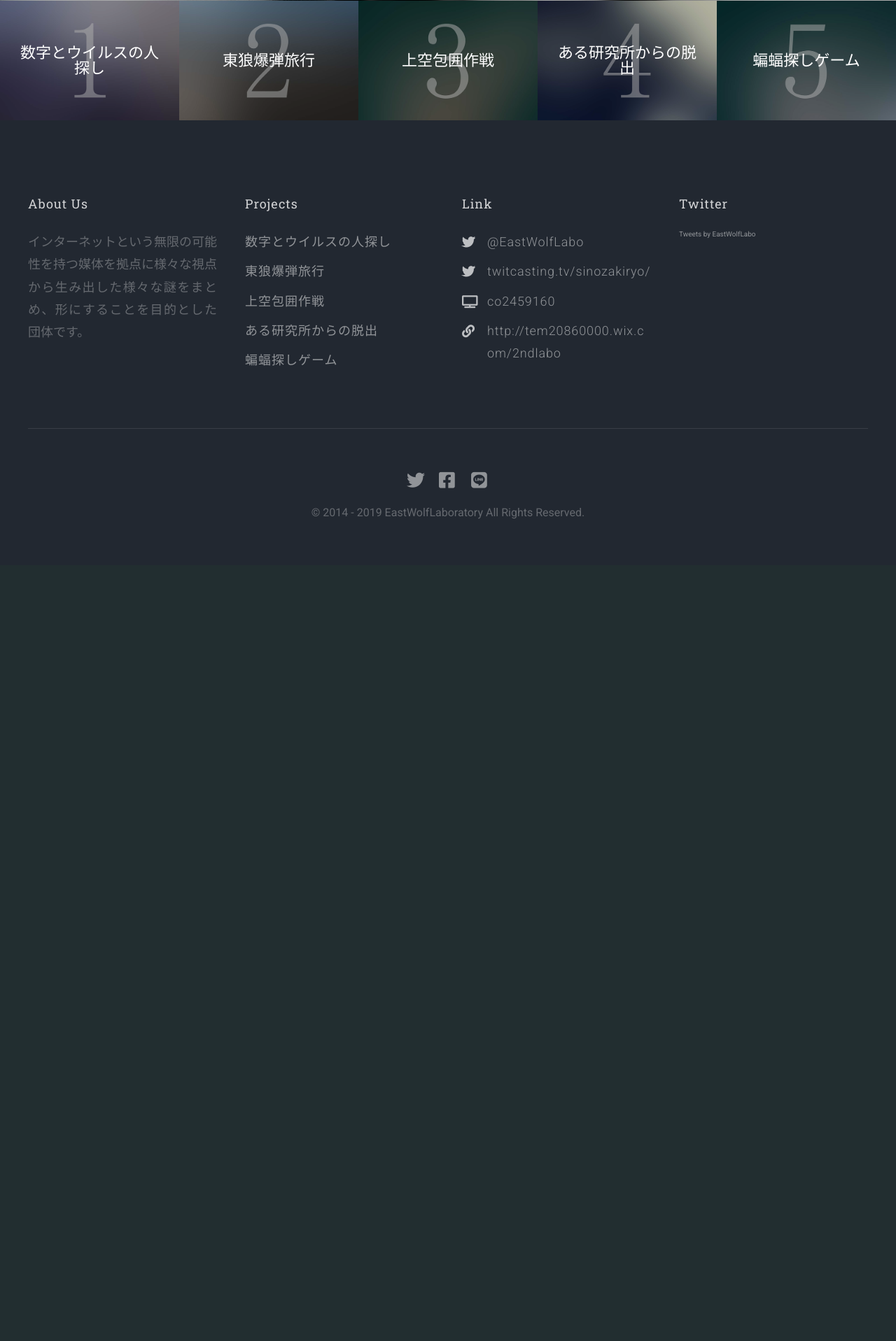
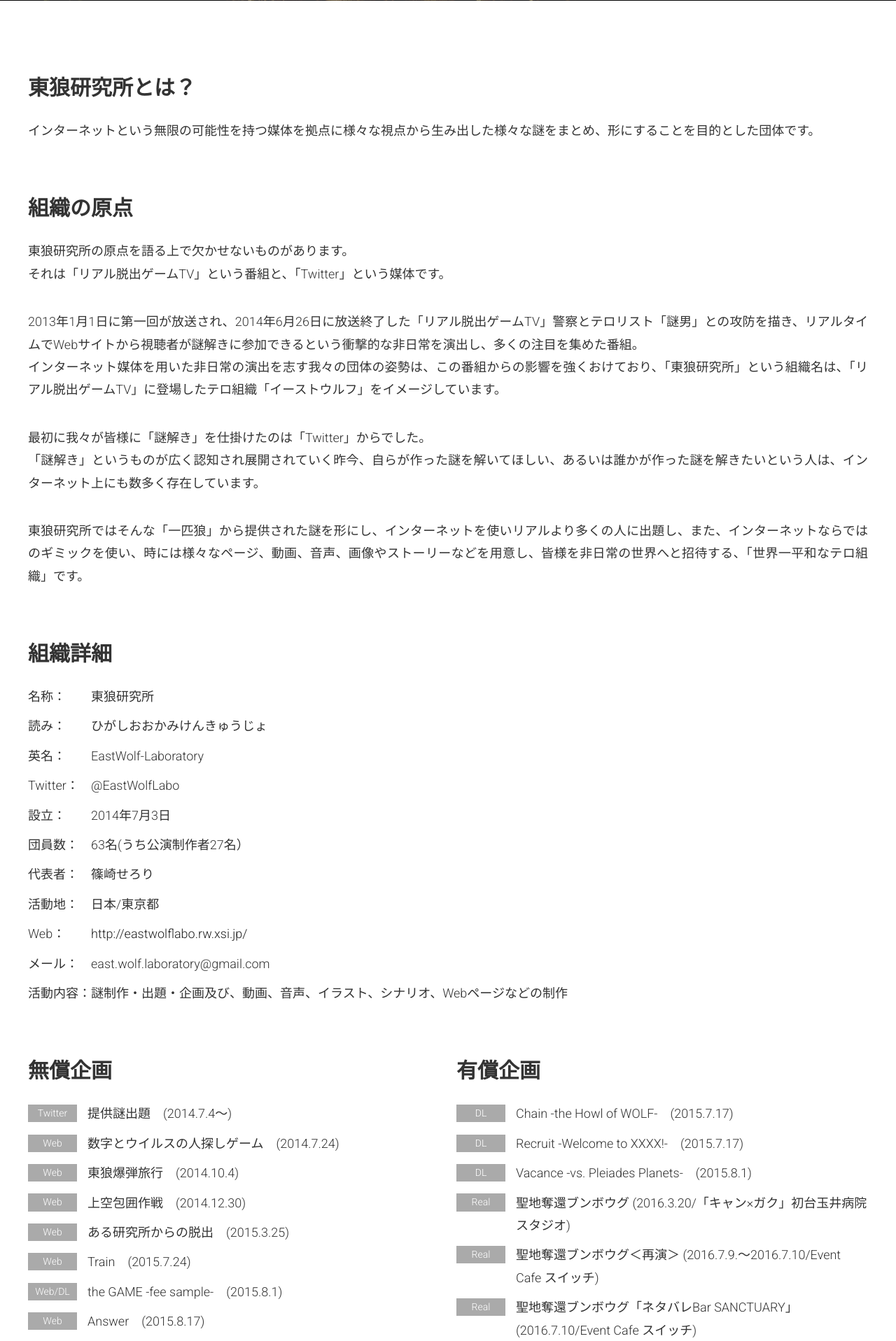
Before and after one commit to Waterfox-skjp/EastWolfLabo, a PHP site: page /about/index.php in a window 1280 px wide. Shown: the part 799-2716 px from the top of the page at 70% size. Before the commit the page ends 1541 px from the top, so only its background shows below. Run offline with PHP 8.4, Linux system fonts and the light colour scheme; some libraries are stand-ins or nearby versions.

Commit message:
ABOUT(PC) 完了

```diff
--- /dev/null
+++ b/about/index.php
@@ -0,0 +1,103 @@
+<!DOCTYPE html>
+<html lang="ja">
+<head>
+<?php
+  $title = 'ABOUT';
+  include_once($_SERVER['DOCUMENT_ROOT'] . '/include/head.php');
+?>
+</head>
+<body class="about">
+  <div class="wrap">
+    <?php include_once($_SERVER['DOCUMENT_ROOT'] . '/include/header.php'); ?>
+    <main>
+      <div id="js-main-visual" class="main-visual">
+        <h1>ABOUT</h1>
+        <div class="bottom-scroll">
+          <a href="#anchor-contents">
+            <div class="icon-mouse"></div>
+            <span>SCROll</span>
+          </a>
+        </div>
+      </div>
+      <div id="anchor-contents" class="about-detail">
+        <div class="inner-wrap">
+          <section>
+            <h2>東狼研究所とは？</h2>
+            <p>インターネットという無限の可能性を持つ媒体を拠点に様々な視点から生み出した様々な謎をまとめ、形にすることを目的とした団体です。</p>
+          </section>
+          <section>
+            <h2>組織の原点</h2>
+            <p>東狼研究所の原点を語る上で欠かせないものがあります。<br>それは「リアル脱出ゲームTV」という番組と、「Twitter」という媒体です。</p>
+            <p>2013年1月1日に第一回が放送され、2014年6月26日に放送終了した「リアル脱出ゲームTV」警察とテロリスト「謎男」との攻防を描き、リアルタイムでWebサイトから視聴者が謎解きに参加できるという衝撃的な非日常を演出し、多くの注目を集めた番組。<br>インターネット媒体を用いた非日常の演出を志す我々の団体の姿勢は、この番組からの影響を強くおけており、「東狼研究所」という組織名は、「リアル脱出ゲームTV」に登場したテロ組織「イーストウルフ」をイメージしています。</p>
+            <p>最初に我々が皆様に「謎解き」を仕掛けたのは「Twitter」からでした。<br>「謎解き」というものが広く認知され展開されていく昨今、自らが作った謎を解いてほしい、あるいは誰かが作った謎を解きたいという人は、インターネット上にも数多く存在しています。</p>
+            <p>東狼研究所ではそんな「一匹狼」から提供された謎を形にし、インターネットを使いリアルより多くの人に出題し、また、インターネットならではのギミックを使い、時には様々なページ、動画、音声、画像やストーリーなどを用意し、皆様を非日常の世界へと招待する、「世界一平和なテロ組織」です。</p>
+          </section>
+          <section>
+            <h2>組織詳細</h2>
+            <dl class="detail-list">
+              <dt>名称</dt>
+              <dd>東狼研究所</dd>
+              <dt>読み</dt>
+              <dd>ひがしおおかみけんきゅうじょ</dd>
+              <dt>英名</dt>
+              <dd>EastWolf-Laboratory</dd>
+              <dt>Twitter</dt>
+              <dd>@EastWolfLabo</dd>
+              <dt>設立</dt>
+              <dd>2014年7月3日</dd>
+              <dt>団員数</dt>
+              <dd>63名(うち公演制作者27名）</dd>
+              <dt>代表者</dt>
+              <dd>篠崎せろり</dd>
+              <dt>活動地</dt>
+              <dd>日本/東京都</dd>
+              <dt>Web</dt>
+              <dd><a href="http://eastwolflabo.rw.xsi.jp/">http://eastwolflabo.rw.xsi.jp/</a></dd>
+              <dt>メール</dt>
+              <dd>east.wolf.laboratory@gmail.com</dd>
+              <dt>活動内容</dt>
+              <dd>謎制作・出題・企画及び、動画、音声、イラスト、シナリオ、Webページなどの制作</dd>
+            </dl>
+          </section>
+          <div class="column-two">
+            <section>
+              <h2>無償企画</h2>
+              <ul class="project-list">
+                <li><span class="label">Twitter</span>提供謎出題　(2014.7.4～)</li>
+                <li><span class="label">Web</span>数字とウイルスの人探しゲーム　(2014.7.24) </li>
+                <li><span class="label">Web</span>東狼爆弾旅行　(2014.10.4)</li>
+                <li><span class="label">Web</span>上空包囲作戦　(2014.12.30)</li>
+                <li><span class="label">Web</span>ある研究所からの脱出　(2015.3.25)</li>
+                <li><span class="label">Web</span>Train　(2015.7.24)</li>
+                <li><span class="label">Web/DL</span>the GAME -fee sample-　(2015.8.1)</li>
+                <li><span class="label">Web</span>Answer　(2015.8.17)</li>
+                <li><span class="label">Web</span>蝙蝠探しゲーム　(2015.10.17)</li>
+                <li><span class="label">Web</span>Street　(2015.10.26)</li>
+                <li><span class="label">Real</span>なぞときだいすきドクガスパーティー「謎テロ大学」 (2015.11.13./「謎解き大学」新宿某所)</li>
+                <li><span class="label">Web</span>Number (2016.2.17.～)</li>
+              </ul>
+            </section>
+            <section>
+              <h2>有償企画</h2>
+              <ul class="project-list">
+                <li><span class="label">DL</span>Chain -the Howl of WOLF-　(2015.7.17)</li>
+                <li><span class="label">DL</span>Recruit -Welcome to XXXX!-　(2015.7.17)</li>
+                <li><span class="label">DL</span>Vacance -vs. Pleiades Planets-　(2015.8.1)</li>
+                <li><span class="label">Real</span>聖地奪還ブンボウグ (2016.3.20/「キャン×ガク」初台玉井病院スタジオ)</li>
+                <li><span class="label">Real</span>聖地奪還ブンボウグ＜再演＞ (2016.7.9.～2016.7.10/Event Cafe スイッチ)</li>
+                <li><span class="label">Real</span>聖地奪還ブンボウグ「ネタバレBar SANCTUARY」 (2016.7.10/Event Cafe スイッチ)</li>
+                <li><span class="label">Real</span>Scoop Special Scoop! (2016.9.6～2016.9.11/「FANG!」CHARA DE asagaya)</li>
+                <li><span class="label">Real</span>STOP of CURSE (2016.10.9/「謎キャン2016」みずほ台井上病院スタジオ)</li>
+                <li><span class="label">Real</span>Scoop Special Scoop!＜再演＞ (2016.12.25/Event Cafe スイッチ)</li>
+                <li><span class="label">Real</span>国家直属特務機関構成員選抜試験 ラビット・ゲーム (2017.3.19～2017.3.20/「ナゾガク2017」初台玉井病院スタジオ)</li>
+              </ul>
+            </section>
+          </div>
+        </div>
+      </div>
+    </main>
+    <?php include_once($_SERVER['DOCUMENT_ROOT'] . '/include/footer.php'); ?>
+  </div>
+<?php include_once($_SERVER['DOCUMENT_ROOT'] . '/include/script.php'); ?>
+</body>
+</html>
--- a/include/header.php
+++ b/include/header.php
@@ -2,7 +2,7 @@
   function nav_current($path) {
     $now_uri = $_SERVER['REQUEST_URI'];
     if ($path == $now_uri) {
-      echo 'current';
+      echo ' class="current"';
     } else {
       echo '';
     }
@@ -12,9 +12,9 @@
   <div class="inner-wrap">
     <?php
       if ( $_SERVER['REQUEST_URI'] == '/' ) {
-        echo '<h1 class="logo"><a href="/"><img src="/images/common/logo.png" alt="東狼研究所"></a></h1>';
+        echo '<h1 class="logo"><a href="/"><img src="/images/common/logo.png" alt="東狼研究所 EastWolfLaboratory"></a></h1>';
       } else {
-        echo '<div class="logo"><a href="/"><img src="/images/common/logo.png" alt="東狼研究所"></a></div>';
+        echo '<div class="logo"><a href="/"><img src="/images/common/logo.png" alt="東狼研究所 EastWolfLaboratory"></a></div>';
       }
     ?>
     <div id="js-nav-open" class="btn-nav"><img src="/images/common/btn-nav.svg" alt=""></div>
@@ -24,19 +24,19 @@
         <div id="js-nav-close" class="btn-close"><img src="/images/common/btn-close.svg" alt=""></div>
       </div>
       <ul>
-        <li class="<?php nav_current('/');?>">
+        <li <?php nav_current('/');?>>
           <a href="/">HOME</a>
         </li>
-        <li class="<?php nav_current('/projects/');?>">
+        <li <?php nav_current('/projects/');?>>
           <a href="/projects/">PROJECTS</a>
         </li>
-        <li class="<?php nav_current('/about/');?>">
+        <li <?php nav_current('/about/');?>>
           <a href="/about/">ABOUT</a>
         </li>
-        <li class="<?php nav_current('/member/');?>">
+        <li <?php nav_current('/member/');?>>
           <a href="/member/">MEMBER</a>
         </li>
-        <li class="<?php nav_current('/contact/');?>">
+        <li <?php nav_current('/contact/');?>>
           <a href="/contact/">CONTACT</a>
         </li>
       </ul>
--- /dev/null
+++ b/scss/_about.scss
@@ -0,0 +1,50 @@
+.about {
+  .main-visual {
+    background-image: url(/images/about/main-visual.jpg);
+  }
+  .about-detail {
+    padding: 110px 0;
+    .column-two { margin-top: 80px; display: flex;
+      section { width: 49%;
+        & + section { margin: 0; }
+        &:last-child { margin-left: 2%; }
+      }
+    }
+    h2 {
+      margin-bottom: 30px;
+      font-family: 'Roboto', Arial, serif;
+      font-size: 30px;
+      font-weight: bold;
+    }
+    .detail-list {
+      display: flex;
+      flex-wrap: wrap;
+      line-height: 1.8;
+      font-size: 18px;
+      font-weight: 300;
+      dt,dd {
+        &:not(:last-of-type) { margin-bottom: 10px; }
+      }
+      dt { width: 5em;
+        &:after { content: "："; }
+      }
+      dd { width: calc(100% - 5em); }
+    }
+    .project-list { line-height: 1.8; font-size: 18px; font-weight: 300;
+      li { padding-left: 85px; position: relative;
+        .label {
+          display: block;
+          position: absolute;
+          top: .2em;
+          left: 0;
+          width: 70px;
+          color: #FFF;
+          background: #AAA;
+          font-size: 14px;
+          text-align: center;
+        }
+        &:not(:last-child) { margin-bottom: 10px; }
+      }
+    }
+  }
+}
--- a/scss/_common.scss
+++ b/scss/_common.scss
@@ -16,7 +16,13 @@
   }
 }
 
-p { font-size: 18px; line-height: 1.8; text-align: justify; }
+p {
+  line-height: 1.8;
+  font-size: 18px;
+  font-weight: 300;
+  text-align: justify;
+  & + p { margin-top: 2em; }
+}
 
 ::selection { color: #fcfcfc; background: #2FA6DE; }
 
@@ -27,6 +33,10 @@
   padding: 0 $contentsPadding;
   width: 100%;
   max-width: $contentsMax;
+}
+
+section {
+  & + section { margin-top: 80px; }
 }
 
 header {
--- a/scss/style.scss
+++ b/scss/style.scss
@@ -24,6 +24,9 @@ $alphabetFont: 'Roboto Slab', Arial, sans-serif;
 /*---------- PROJECTS ----------*/
 @import 'projects';
 
+/*---------- PROJECTS ----------*/
+@import 'about';
+
 /* スマートフォン
 ----------------------------------------------------------------------------*/
 @media only screen and (max-width: 640px) {
```
Also changed, not shown: css/style.css, images/about/main-visual.jpg (added).
